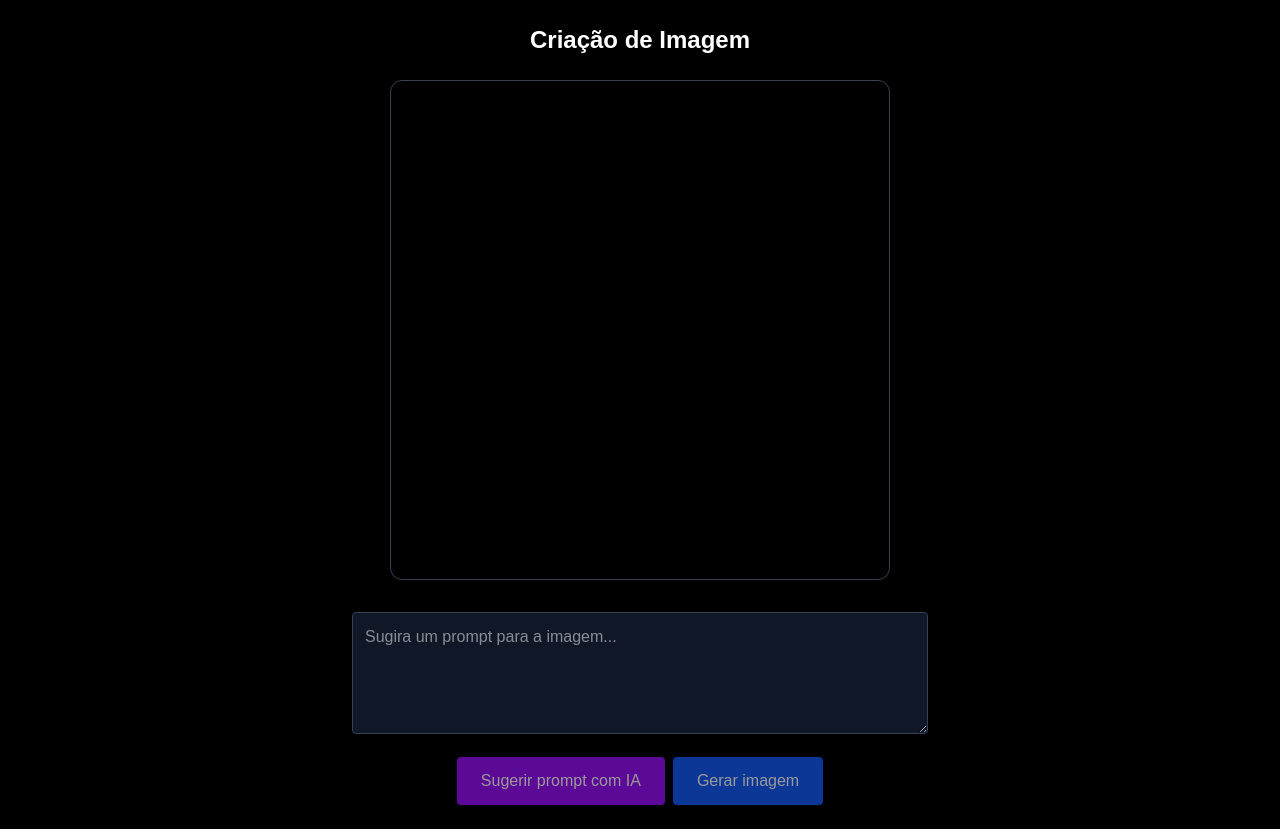
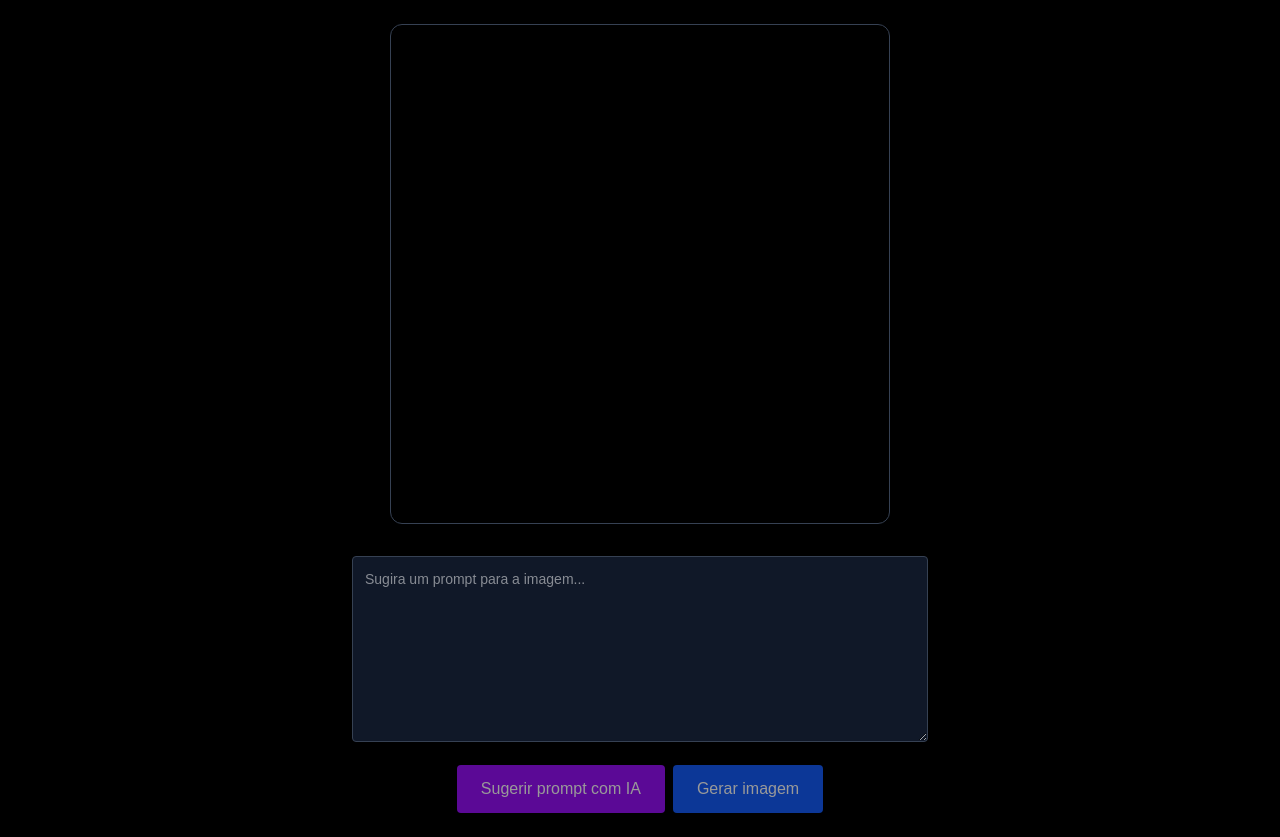
Before and after one commit to ubirajarafree/frasapp-cejusc, a Next.js app: page /criar-imagem in a window 1280 px wide. Built offline with nearby package versions, Linux system fonts and the light colour scheme.

Commit message:
update criarImagemPage.tsx

```diff
--- a/src/components/criarImagemPage.tsx
+++ b/src/components/criarImagemPage.tsx
@@ -35,7 +35,7 @@ export default function CriarImagemPage() {
     if (!frase?.conteudo) return;
     setLoadingPrompt(true);
     try {
-      const textPrompt = `Com base na frase "${frase.conteudo}", sugira apenas um prompt curto e direto para gerar uma imagem que combine com ela. Evite múltiplas variações ou análises longas.`;
+      const textPrompt = `Com base na frase "${frase.conteudo}", sugira apenas um prompt elaborado de no máximo 4 linhas para gerar uma imagem que combine com ela.`;
 
       const endpoint = `https://text.pollinations.ai/${encodeURIComponent(
         textPrompt
@@ -54,6 +54,7 @@ export default function CriarImagemPage() {
   const gerarImagem = async () => {
     if (!prompt) return;
     setLoadingImage(true);
+    setTimeout(() => {
       try {
         const url = `https://image.pollinations.ai/prompt/${encodeURIComponent(
           prompt
@@ -64,11 +65,11 @@ export default function CriarImagemPage() {
       } finally {
         setLoadingImage(false);
       }
+    }, 3000);
   };
 
   return (
     <div className="min-h-screen bg-black text-white p-6 flex flex-col items-center">
-      <h1 className="text-2xl font-bold mb-6">Criação de Imagem</h1>
 
       <div className="relative w-[500px] h-[500px] border border-gray-700 rounded-xl shadow-lg flex items-center justify-center text-center p-6">
         {imagemUrl && (
@@ -77,7 +78,7 @@ export default function CriarImagemPage() {
             <img
               src={imagemUrl}
               alt="Imagem gerada"
-              className="absolute inset-0 w-full h-full object-cover rounded-xl opacity-30 z-0"
+              className="absolute inset-0 w-full h-full object-cover rounded-xl opacity-50 z-0"
             />
           </>
         )}
@@ -89,18 +90,15 @@ export default function CriarImagemPage() {
           placeholder="Sugira um prompt para a imagem..."
           value={prompt}
           onChange={(e) => setPrompt(e.target.value)}
-          className="w-full p-3 rounded bg-gray-900 border border-gray-700 text-white"
-          rows={4}
-          onInput={(e) => {
-            e.currentTarget.style.height = "auto";
-            e.currentTarget.style.height = `${e.currentTarget.scrollHeight}px`;
-          }}
+          className="w-full text-sm p-3 rounded bg-gray-900 border border-gray-700 text-white"
+          rows={8}
+          disabled={loadingPrompt || loadingImage}
         />
 
         <div className="flex gap-2 items-center justify-center">
           <button
             onClick={sugerirPrompt}
-            disabled={loadingPrompt || !frase?.conteudo}
+            disabled={loadingPrompt || !frase?.conteudo || loadingImage || prompt !== ""}
             className={`bg-purple-600 hover:bg-purple-700 text-white px-6 py-3 rounded transition disabled:opacity-60 disabled:cursor-not-allowed flex items-center justify-center gap-2`}
           >
             {loadingPrompt && <Spinner size={20} color="white" />}
@@ -109,12 +107,22 @@ export default function CriarImagemPage() {
 
           <button
             onClick={gerarImagem}
-            disabled={loadingImage || !prompt}
+            disabled={loadingImage || !prompt || loadingPrompt || imagemUrl !== ""}
             className={`bg-blue-600 hover:bg-blue-700 text-white px-6 py-3 rounded transition disabled:opacity-60 disabled:cursor-not-allowed flex items-center justify-center gap-2`}
           >
             {loadingImage && <Spinner size={20} color="white" />}
             <span>{loadingImage ? "Gerando..." : "Gerar imagem"}</span>
           </button>
+
+        {imagemUrl && (
+          <button
+            className="bg-gray-700 hover:bg-gray-600 text-white px-6 py-3 rounded transition"
+            onClick={() => window.history.back()}
+          >
+            Voltar
+          </button>
+        )}
+
         </div>
 
       </div>
```
Lines whose indentation alone changed are shown as unchanged.
